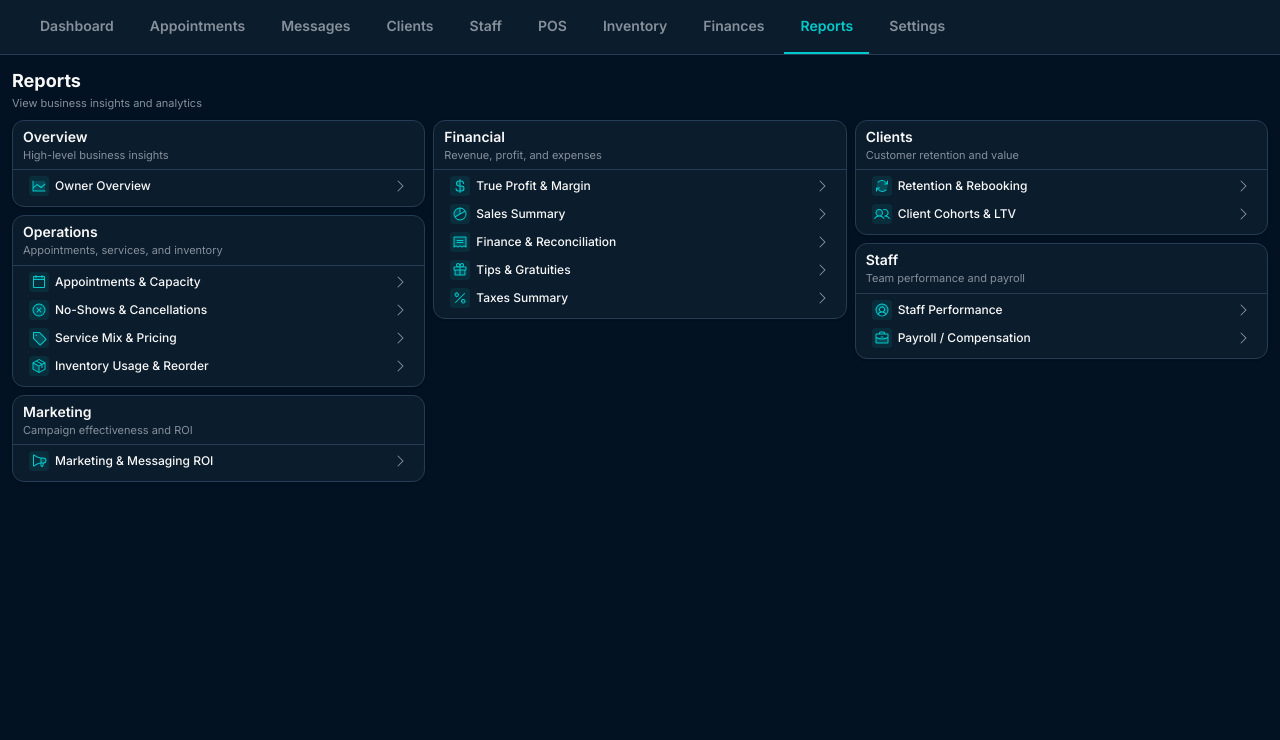
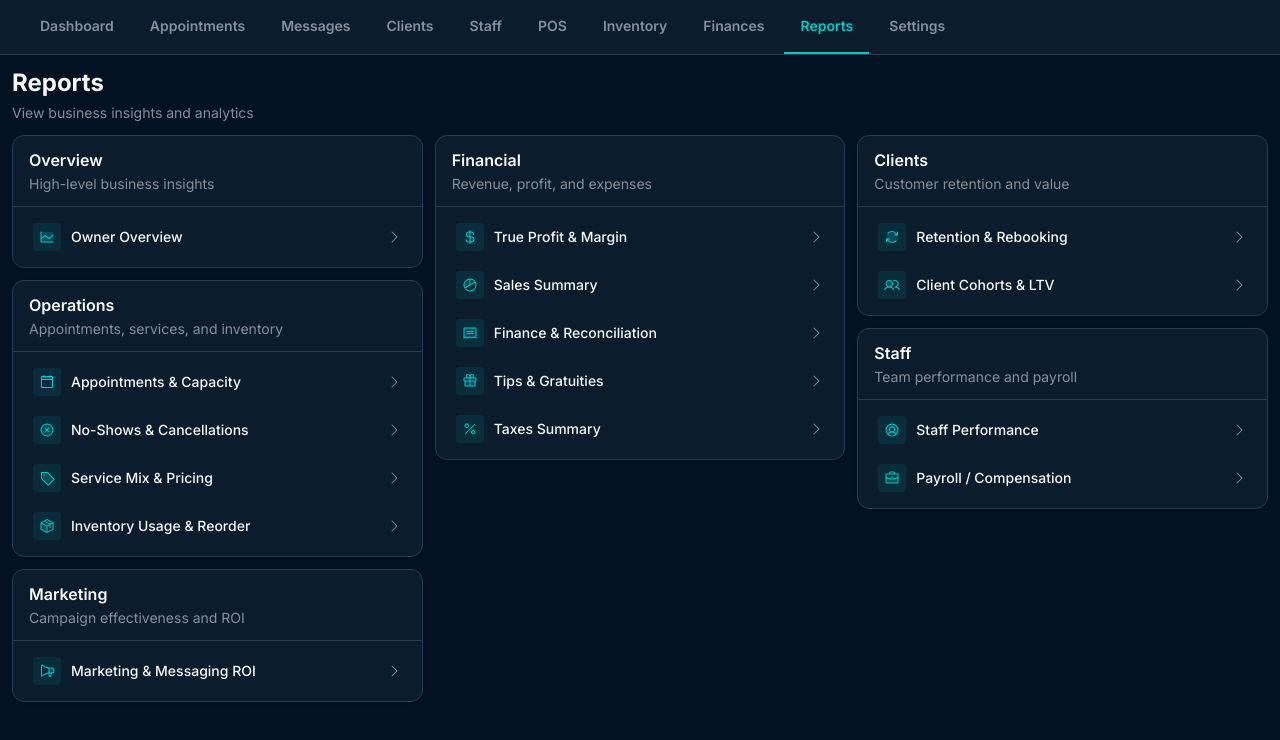
Before and after one commit to JimmysRanch/126, a React (Vite) app: page /reports in a window 1280 px wide. Shown: the top 740 px of the page. Built offline with nearby package versions, Linux system fonts and the light colour scheme.

Commit message:
Generated by Spark: On the reports landing page the font is way to small and needs to be adjusted to match the rest of the app.

```diff
--- a/src/pages/reports/index.tsx
+++ b/src/pages/reports/index.tsx
@@ -84,16 +84,16 @@ function ReportButton({ report, navigate }: { report: ReportDefinition; navigate
   return (
     <Button
       variant="ghost"
-      className="w-full justify-between h-auto py-0.5 px-2 hover:bg-primary/10 group"
+      className="w-full justify-between h-auto py-2 px-3 hover:bg-primary/10 group"
       onClick={() => navigate(report.path)}
     >
-      <div className="flex items-center gap-1.5">
-        <div className="p-0.5 rounded bg-primary/10 text-primary">
-          <Icon size={12} weight="duotone" />
+      <div className="flex items-center gap-2.5">
+        <div className="p-1.5 rounded bg-primary/10 text-primary">
+          <Icon size={18} weight="duotone" />
         </div>
-        <span className="text-xs font-medium text-foreground">{report.name}</span>
+        <span className="text-sm font-medium text-foreground">{report.name}</span>
       </div>
-      <CaretRight size={12} className="text-muted-foreground group-hover:text-primary transition-colors" />
+      <CaretRight size={16} className="text-muted-foreground group-hover:text-primary transition-colors" />
     </Button>
   )
 }
@@ -108,11 +108,11 @@ function CategoryCard({ category, reports, navigate }: {
 
   return (
     <Card className="border-border h-fit">
-      <div className="px-2.5 py-1.5 border-b border-border">
-        <h2 className="text-sm font-semibold text-foreground">{category.name}</h2>
-        <p className="text-[11px] text-muted-foreground mt-0">{category.description}</p>
+      <div className="px-4 py-3 border-b border-border">
+        <h2 className="text-base font-semibold text-foreground">{category.name}</h2>
+        <p className="text-sm text-muted-foreground mt-0.5">{category.description}</p>
       </div>
-      <div className="p-1 space-y-0">
+      <div className="p-2 space-y-1">
         {reports.map(report => (
           <ReportButton key={report.id} report={report} navigate={navigate} />
         ))}
@@ -139,12 +139,12 @@ function ReportsLanding() {
   return (
     <div className="h-full bg-background text-foreground p-2 md:p-3 overflow-hidden">
       <div className="max-w-[1400px] mx-auto h-full flex flex-col">
-        <div className="mb-2 flex-shrink-0">
-          <h1 className="text-lg font-bold text-foreground">Reports</h1>
-          <p className="text-[11px] text-muted-foreground mt-0">View business insights and analytics</p>
+        <div className="mb-3 flex-shrink-0">
+          <h1 className="text-2xl font-bold text-foreground">Reports</h1>
+          <p className="text-sm text-muted-foreground mt-1">View business insights and analytics</p>
         </div>
-        <div className="grid grid-cols-1 lg:grid-cols-2 xl:grid-cols-3 gap-2 items-start flex-1 min-h-0">
-          <div className="space-y-2">
+        <div className="grid grid-cols-1 lg:grid-cols-2 xl:grid-cols-3 gap-3 items-start flex-1 min-h-0">
+          <div className="space-y-3">
             {column1.map(({ category, reports }) => (
               <CategoryCard
                 key={category.id}
@@ -154,7 +154,7 @@ function ReportsLanding() {
               />
             ))}
           </div>
-          <div className="space-y-2">
+          <div className="space-y-3">
             {column2.map(({ category, reports }) => (
               <CategoryCard
                 key={category.id}
@@ -164,7 +164,7 @@ function ReportsLanding() {
               />
             ))}
           </div>
-          <div className="space-y-2">
+          <div className="space-y-3">
             {column3.map(({ category, reports }) => (
               <CategoryCard
                 key={category.id}
```
